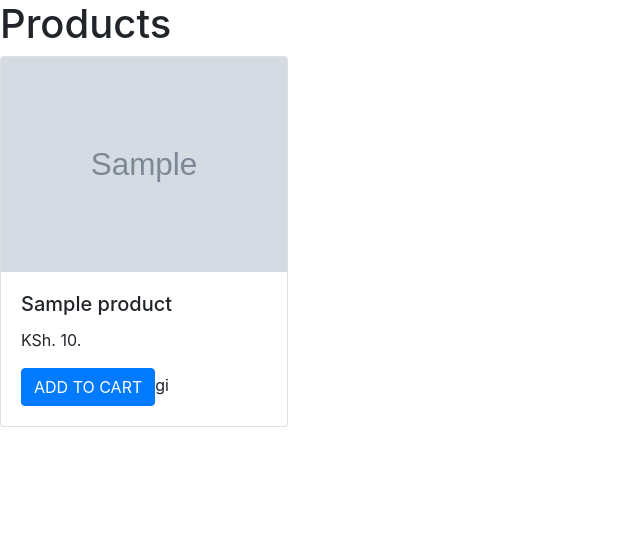
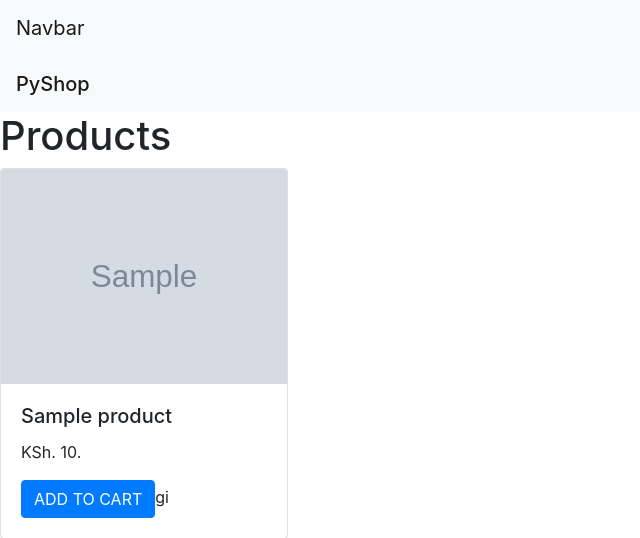
Before and after one commit to collinsjumaz/farmshopy, a Python web app: template products/templates/index.html in a window 1280 px wide. Shown: the top 538 px of the page, without its empty margins (0-640 px from the left). Run offline with Jinja, Linux system fonts and the light colour scheme; the template is opened without the code that fills it: most values are stand-ins (such as "Sample title", 1, 10 or a date in 2020); grey boxes marked "Sample" are stand-in pictures; some libraries are stand-ins or nearby versions.

Commit message:
formatted nav bar

```diff
--- a/products/templates/base.html
+++ b/products/templates/base.html
@@ -6,18 +6,34 @@
     <meta name="viewport" content="width=device-width, initial-scale=1, shrink-to-fit=no">
 
     <!-- Bootstrap CSS -->
-    <link rel="stylesheet" href="https://stackpath.bootstrapcdn.com/bootstrap/4.3.1/css/bootstrap.min.css" integrity="sha384-ggOyR0iXCbMQv3Xipma34MD+dH/1fQ784/j6cY/iJTQUOhcWr7x9JvoRxT2MZw1T" crossorigin="anonymous">
+    <link rel="stylesheet" href="https://stackpath.bootstrapcdn.com/bootstrap/4.3.1/css/bootstrap.min.css"
+          integrity="sha384-ggOyR0iXCbMQv3Xipma34MD+dH/1fQ784/j6cY/iJTQUOhcWr7x9JvoRxT2MZw1T" crossorigin="anonymous">
 
     <title>PyShop</title>
 </head>
 <body>
+<!-- As a link -->
+<nav class="navbar navbar-light bg-light">
+    <a class="navbar-brand" href="#">Navbar</a>
+</nav>
+
+<!-- As a heading -->
+<nav class="navbar navbar-light bg-light">
+    <span class="navbar-brand mb-0 h1">PyShop</span>
+</nav>
 {% block content %}
 {% endblock %}
 
 <!-- Optional JavaScript -->
 <!-- jQuery first, then Popper.js, then Bootstrap JS -->
-    <script src="https://code.jquery.com/jquery-3.3.1.slim.min.js" integrity="sha384-q8i/X+965DzO0rT7abK41JStQIAqVgRVzpbzo5smXKp4YfRvH+8abtTE1Pi6jizo" crossorigin="anonymous"></script>
-    <script src="https://cdnjs.cloudflare.com/ajax/libs/popper.js/1.14.7/umd/popper.min.js" integrity="sha384-UO2eT0CpHqdSJQ6hJty5KVphtPhzWj9WO1clHTMGa3JDZwrnQq4sF86dIHNDz0W1" crossorigin="anonymous"></script>
-    <script src="https://stackpath.bootstrapcdn.com/bootstrap/4.3.1/js/bootstrap.min.js" integrity="sha384-JjSmVgyd0p3pXB1rRibZUAYoIIy6OrQ6VrjIEaFf/nJGzIxFDsf4x0xIM+B07jRM" crossorigin="anonymous"></script>
+<script src="https://code.jquery.com/jquery-3.3.1.slim.min.js"
+        integrity="sha384-q8i/X+965DzO0rT7abK41JStQIAqVgRVzpbzo5smXKp4YfRvH+8abtTE1Pi6jizo"
+        crossorigin="anonymous"></script>
+<script src="https://cdnjs.cloudflare.com/ajax/libs/popper.js/1.14.7/umd/popper.min.js"
+        integrity="sha384-UO2eT0CpHqdSJQ6hJty5KVphtPhzWj9WO1clHTMGa3JDZwrnQq4sF86dIHNDz0W1"
+        crossorigin="anonymous"></script>
+<script src="https://stackpath.bootstrapcdn.com/bootstrap/4.3.1/js/bootstrap.min.js"
+        integrity="sha384-JjSmVgyd0p3pXB1rRibZUAYoIIy6OrQ6VrjIEaFf/nJGzIxFDsf4x0xIM+B07jRM"
+        crossorigin="anonymous"></script>
 </body>
 </html>
```
Lines whose indentation alone changed are shown as unchanged.
